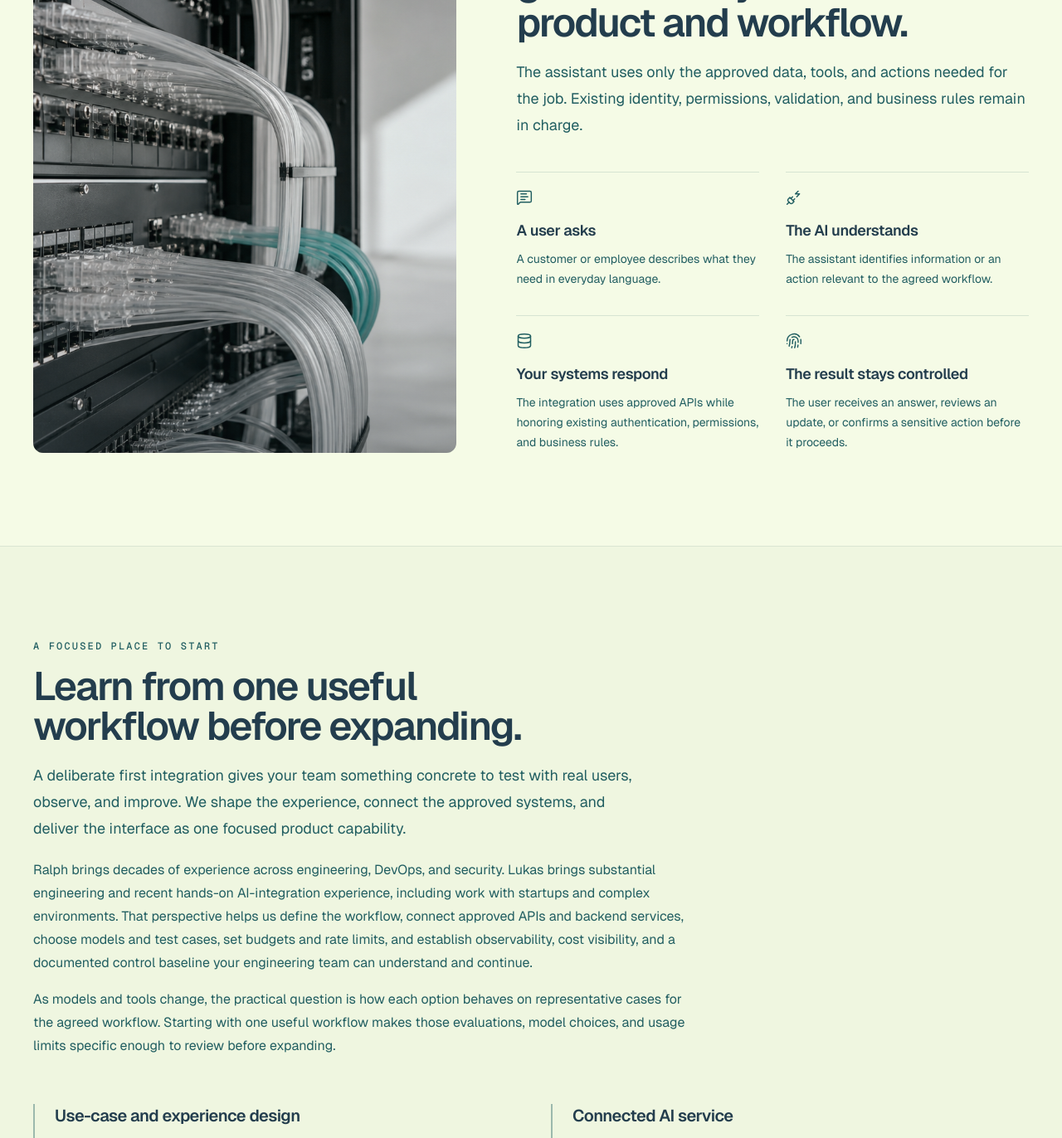
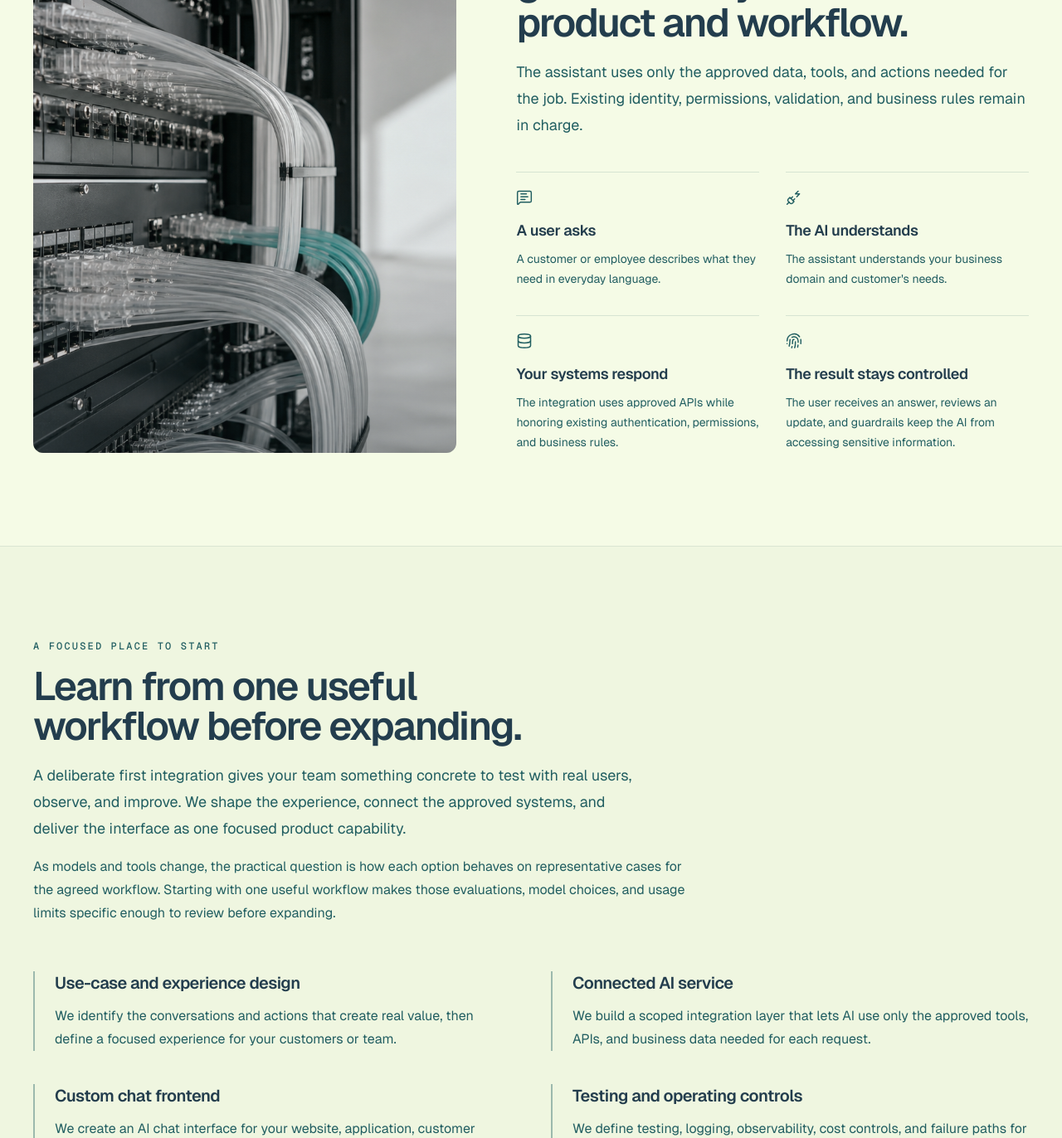
Before and after one commit to theory-foundry/website, a Next.js app: page / in a window 1280 px wide. Shown: the part 1161-2533 px from the top of the page at 83% size. Built offline with nearby package versions, Linux system fonts and the light colour scheme.

Commit message:
update some copy

```diff
--- a/src/app/page.tsx
+++ b/src/app/page.tsx
@@ -133,13 +133,6 @@ export default function Home() {
             improve. We shape the experience, connect the approved systems, and deliver the interface as one focused
             product capability.
           </p>
-          <p className={`mt-5 max-w-[76ch] leading-7 ${tw.TEXT_SECONDARY}`}>
-            Ralph brings decades of experience across engineering, DevOps, and security. Lukas brings substantial
-            engineering and recent hands-on AI-integration experience, including work with startups and complex
-            environments. That perspective helps us define the workflow, connect approved APIs and backend services,
-            choose models and test cases, set budgets and rate limits, and establish observability, cost visibility,
-            and a documented control baseline your engineering team can understand and continue.
-          </p>
           <p className={`mt-4 max-w-[76ch] leading-7 ${tw.TEXT_SECONDARY}`}>
             As models and tools change, the practical question is how each option behaves on representative cases for
             the agreed workflow. Starting with one useful workflow makes those evaluations, model choices, and usage
--- a/src/constants/RJLS.ts
+++ b/src/constants/RJLS.ts
@@ -59,7 +59,7 @@ export const RJLS = {
     },
     {
       title: "The AI understands",
-      summary: "The assistant identifies information or an action relevant to the agreed workflow.",
+      summary: "The assistant understands your business domain and customer's needs.",
     },
     {
       title: "Your systems respond",
@@ -67,7 +67,7 @@ export const RJLS = {
     },
     {
       title: "The result stays controlled",
-      summary: "The user receives an answer, reviews an update, or confirms a sensitive action before it proceeds.",
+      summary: "The user receives an answer, reviews an update, and guardrails keep the AI from accessing sensitive information.",
     },
   ],
   useCases: [
```
Also changed, not shown: 1 other file (tests, documents, lock files or other folders).
